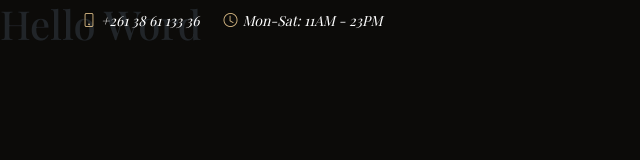
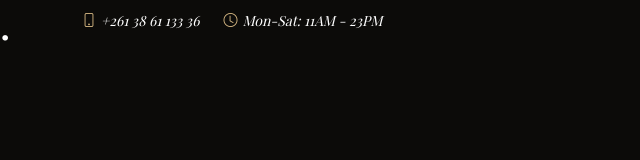
Before and after one commit to Diarydaniel/Cabinet_AEG, a Next.js app in the folder my-app/: page / in a window 1280 px wide. Shown: the top 160 px of the page, without its empty margins (0-640 px from the left). Built offline with nearby package versions, Linux system fonts and the light colour scheme.

Commit message:
Mise à jour du style TopBar

```diff
--- a/my-app/src/app/layout.tsx
+++ b/my-app/src/app/layout.tsx
@@ -6,7 +6,6 @@ import TopBar from './components/TopBar';
 import type { Metadata } from "next";
 import { Playfair_Display } from 'next/font/google';
 import "./globals.css";
-import Script from 'next/script'; // Importation du composant Script de Next.js
 
 
 const playfair = Playfair_Display({
@@ -32,24 +31,22 @@ export default function RootLayout({
   return (
     <html lang="en">
       <head>
-        {/* Balises meta et liens CSS */}
-        <link
+        {/* <link
           href="https://cdn.jsdelivr.net/npm/bootstrap@5.3.3/dist/css/bootstrap.min.css"
           rel="stylesheet"
           integrity="sha384-QWTKZyjpPEjISv5WaRU9OFeRpok6YctnYmDr5pNlyT2bRjXh0JMhjY6hW+ALEwIH"
           crossOrigin="anonymous"
-        />
+        /> */}
       </head>
       <body className={playfair.className}>
         <TopBar />
         {children}
-        {/* Script pour Bootstrap */}
-        <Script
+        {/* <Script
           src="https://cdn.jsdelivr.net/npm/bootstrap@5.3.3/dist/js/bootstrap.bundle.min.js"
           integrity="sha384-YvpcrYf0tY3lHB60NNkmXc5s9fDVZLESaAA55NDzOxhy9GkcIdslK1eN7N6jIeHz"
           crossOrigin="anonymous"
           strategy="beforeInteractive"
-        />
+        /> */}
       </body>
     </html>
   );
--- a/my-app/src/app/page.tsx
+++ b/my-app/src/app/page.tsx
@@ -3,6 +3,6 @@
 
 export default function Home() {
   return (
-    <h1>Hello Word</h1>
+    <h1>.</h1>
   );
 }
```
Also changed, not shown: my-app/src/app/components/Header.tsx (added, +10 -0 lines), my-app/src/app/components/header.css (added).
